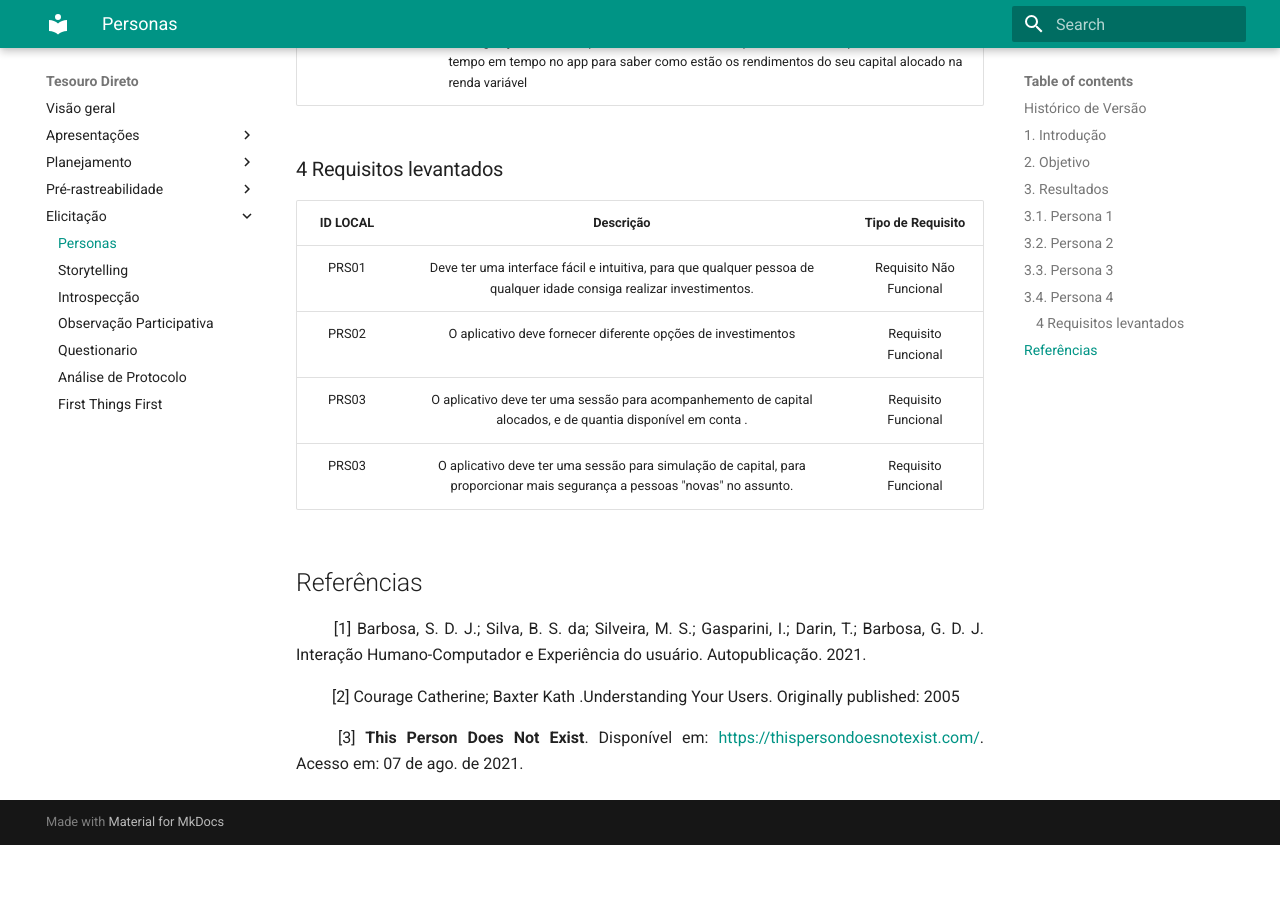
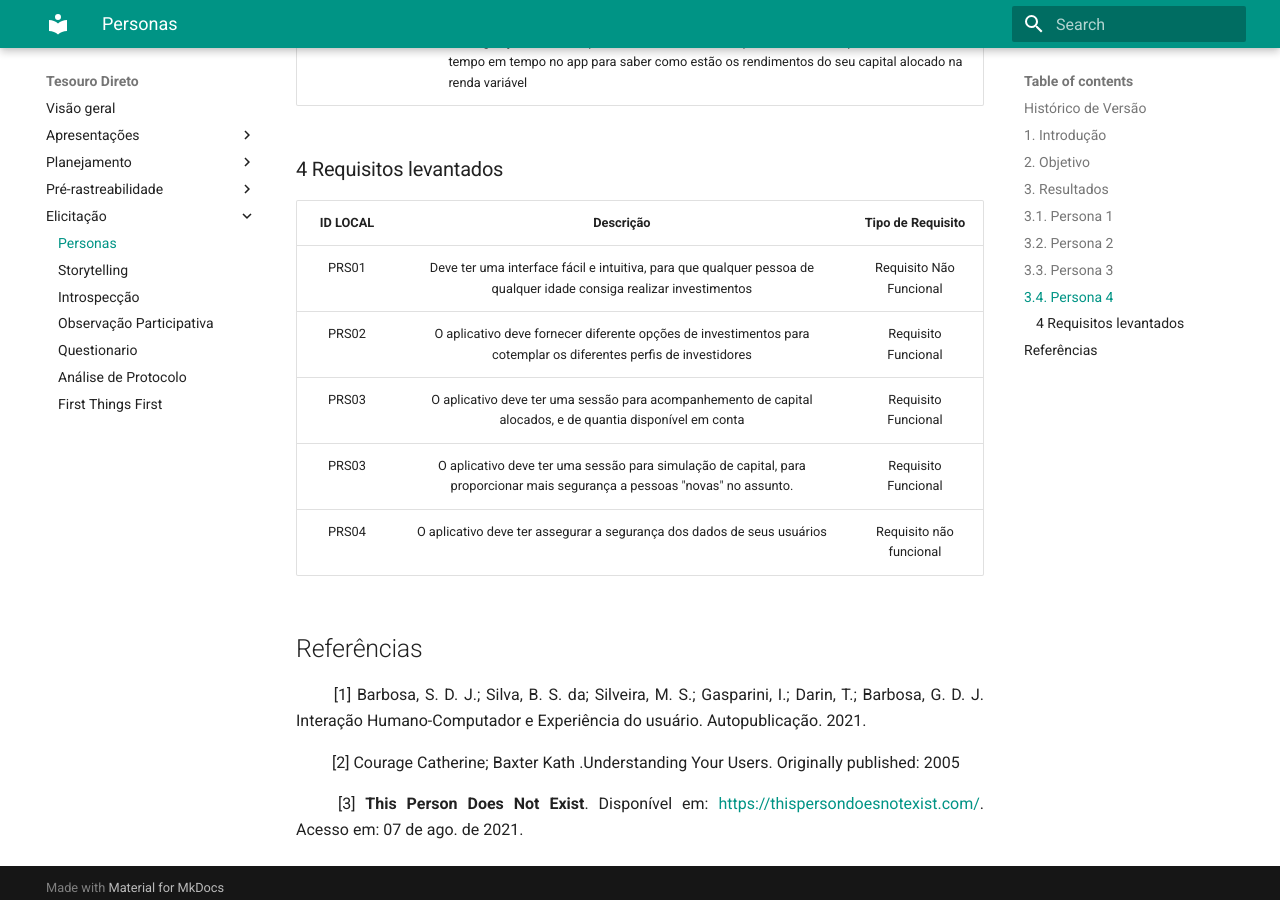
Before and after one commit to mibasFerraz/2021.1-TesouroDireto, an MkDocs documentation site: the page built from docs/personas.md, in a window 1280 px wide and 900 px high, scrolled down 5229 px. Built offline with MkDocs 1.6.1 and Material for MkDocs 9.7.7, drawn with Linux system fonts in a browser that asks for light colours; before the commit the page ends 6074 px from its top, so only the background shows below that.

Commit message:
add new PRS req

```diff
--- a/docs/personas.md
+++ b/docs/personas.md
@@ -107,10 +107,11 @@ A partir da métrica de observação foram coletados os seguintes dados para ela
 
 | ID LOCAL | Descrição | Tipo de Requisito |
 | :------: | :-------: | :--------------:  |
-| PRS01 | Deve ter uma interface fácil e intuitiva, para que qualquer pessoa de qualquer idade consiga realizar investimentos. | Requisito Não Funcional |
-| PRS02 | O  aplicativo deve fornecer diferente opções de investimentos | Requisito Funcional |
-| PRS03 | O aplicativo deve ter uma sessão para acompanhemento de capital alocados, e de quantia disponível em conta . | Requisito Funcional |
+| PRS01 | Deve ter uma interface fácil e intuitiva, para que qualquer pessoa de qualquer idade consiga realizar investimentos | Requisito Não Funcional |
+| PRS02 | O  aplicativo deve fornecer diferente opções de investimentos para cotemplar os diferentes perfis de investidores | Requisito Funcional |
+| PRS03 | O aplicativo deve ter uma sessão para acompanhemento de capital alocados, e de quantia disponível em conta  | Requisito Funcional |
 | PRS03 | O aplicativo deve ter uma sessão para simulação de capital, para proporcionar mais segurança a pessoas "novas" no assunto. | Requisito Funcional |
+| PRS04 | O aplicativo deve ter assegurar a segurança dos dados de seus usuários | Requisito não funcional |
 
 
 ## Referências
```
